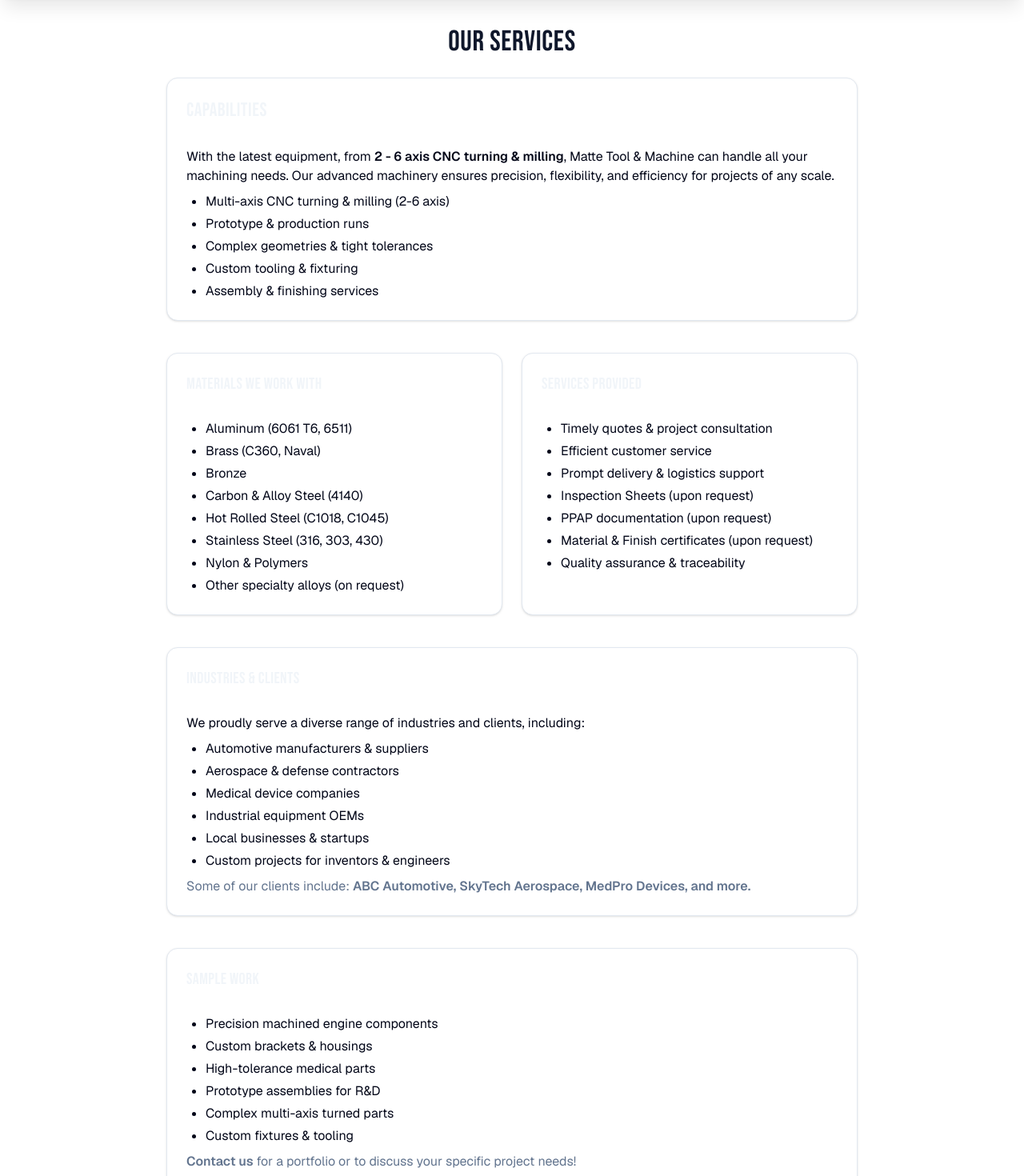
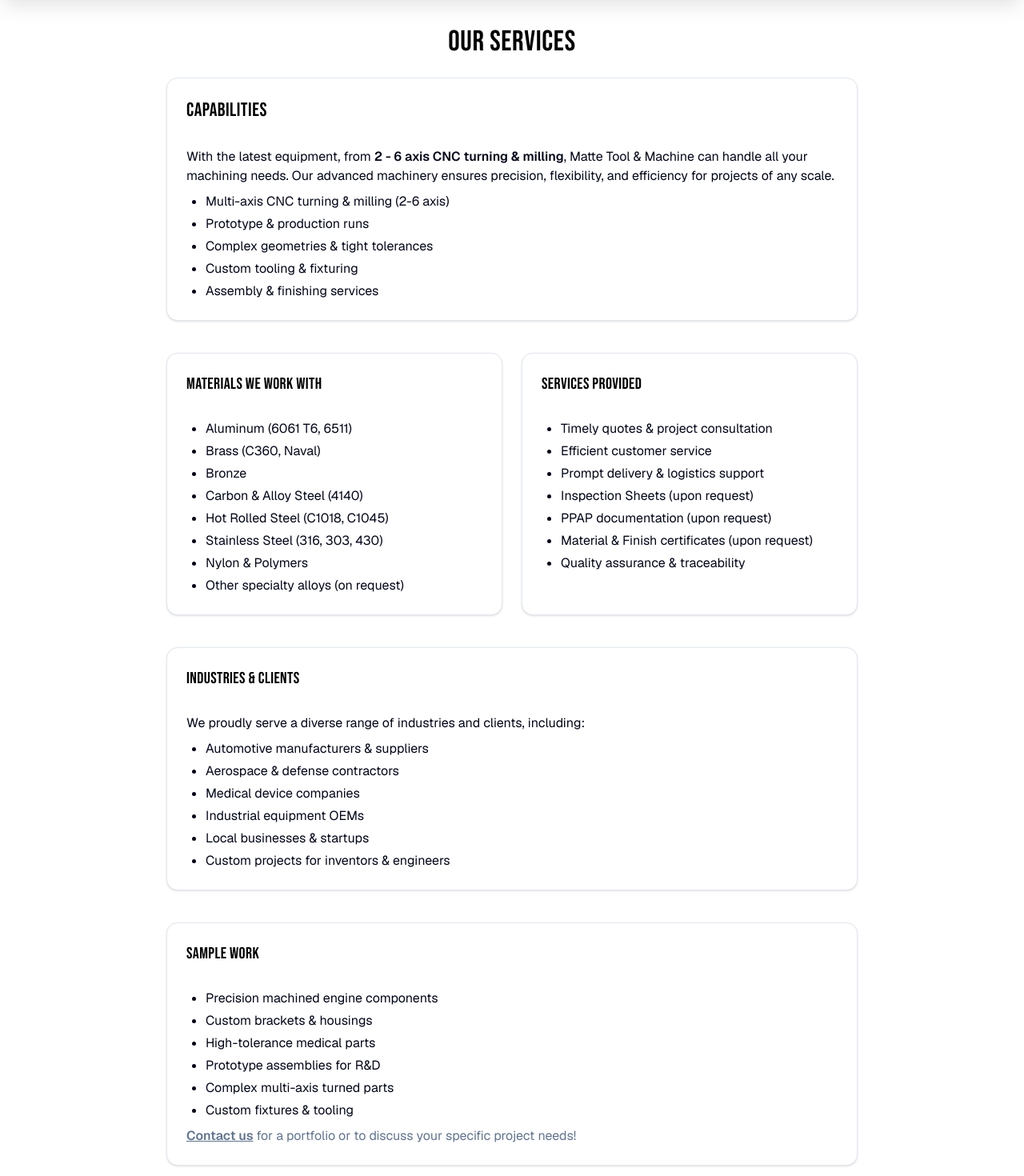
Before and after one commit to Matte-Tool-Machine-LTD/matte-tool-machine, a Next.js app: page /services in a window 1280 px wide. Shown: the part 80-1550 px from the top of the page at 80% size. Built offline with nearby package versions, Linux system fonts and the light colour scheme.

Commit message:
update service and about info

```diff
--- a/src/app/about/page.tsx
+++ b/src/app/about/page.tsx
@@ -67,22 +67,6 @@
             <p className="mb-4 text-lg">
                 From our humble beginnings to becoming a trusted name in the community, we take pride in our legacy and look forward to serving our customers for generations to come.
             </p>
-            <section className="mb-8">
-                <h2 className="text-3xl font-semibold mb-4">Our Founder</h2>
-                <div className="flex flex-col md:flex-row items-center gap-6">
-                    <Image
-                        src="https://res.cloudinary.com/df1sxi2yf/image/upload/v1755284043/MTM-Website/20250814_150603_r32yb6.jpg"
-                        alt="Manifolds"
-                        width={400}
-                        height={300}
-                        loading="lazy" // explicitly lazy load
-                        className="rounded-xl"
-                        />
-                    <p className="text-lg">
-                        Reny Santos, our legendary founder, has spent over 5 millennia across 6 galaxies battling the machining deities to achieve godhood. His unmatched skill and cosmic dedication have shaped our company’s ethos, inspiring generations to pursue excellence beyond the stars.
-                    </p>
-                </div>
-            </section>
             <hr className="my-8 border-t border-gray-300" />
             <FAQAccordion />
         </main>
--- a/src/app/layout.tsx
+++ b/src/app/layout.tsx
@@ -1,4 +1,6 @@
+
 import type { Metadata } from "next";
+
 import Navbar from "./components/navbar";
 import Footer from "./components/footer";
 import { Geist, Geist_Mono, Bebas_Neue } from "next/font/google";
--- a/src/app/services/page.tsx
+++ b/src/app/services/page.tsx
@@ -3,13 +3,13 @@
 export default function Services() {
     return (
         <main className="max-w-4xl mx-auto py-10 px-4">
-            <h1 className="text-4xl font-extrabold mb-6 text-center text-primary">
+            <h1 className="text-4xl font-extrabold mb-6 text-center text-black">
                 Our Services
             </h1>
             <section className="mb-10">
                 <Card>
                     <CardHeader>
-                        <h2 className="text-2xl font-bold text-secondary">Capabilities</h2>
+                        <h2 className="text-2xl font-bold text-black">Capabilities</h2>
                     </CardHeader>
                     <CardContent>
                         <p className="mb-2">
@@ -29,7 +29,7 @@
             <section className="mb-10 grid md:grid-cols-2 gap-6">
                 <Card>
                     <CardHeader>
-                        <h2 className="text-xl font-bold text-secondary">Materials We Work With</h2>
+                        <h2 className="text-xl font-bold text-black">Materials We Work With</h2>
                     </CardHeader>
                     <CardContent>
                         <ul className="list-disc pl-6 space-y-1">
@@ -46,7 +46,7 @@
                 </Card>
                 <Card>
                     <CardHeader>
-                        <h2 className="text-xl font-bold text-secondary">Services Provided</h2>
+                        <h2 className="text-xl font-bold text-black">Services Provided</h2>
                     </CardHeader>
                     <CardContent>
                         <ul className="list-disc pl-6 space-y-1">
@@ -65,7 +65,7 @@
             <section className="mb-10">
                 <Card>
                     <CardHeader>
-                        <h2 className="text-xl font-bold text-secondary">Industries & Clients</h2>
+                        <h2 className="text-xl font-bold text-black">Industries & Clients</h2>
                     </CardHeader>
                     <CardContent>
                         <p className="mb-2">
@@ -79,9 +79,6 @@
                             <li>Local businesses & startups</li>
                             <li>Custom projects for inventors & engineers</li>
                         </ul>
-                        <p className="mt-2 text-muted-foreground">
-                            Some of our clients include: <span className="font-semibold">ABC Automotive, SkyTech Aerospace, MedPro Devices, and more.</span>
-                        </p>
                     </CardContent>
                 </Card>
             </section>
@@ -89,7 +86,7 @@
             <section>
                 <Card>
                     <CardHeader>
-                        <h2 className="text-xl font-bold text-secondary">Sample Work</h2>
+                        <h2 className="text-xl font-bold text-black">Sample Work</h2>
                     </CardHeader>
                     <CardContent>
                         <ul className="list-disc pl-6 space-y-1">
@@ -101,7 +98,7 @@
                             <li>Custom fixtures & tooling</li>
                         </ul>
                         <p className="mt-2 text-muted-foreground">
-                            <span className="font-semibold">Contact us</span> for a portfolio or to discuss your specific project needs!
+                            <a href="/contact" className="font-semibold underline hover:text-primary transition-colors">Contact us</a> for a portfolio or to discuss your specific project needs!
                         </p>
                     </CardContent>
                 </Card>
```
